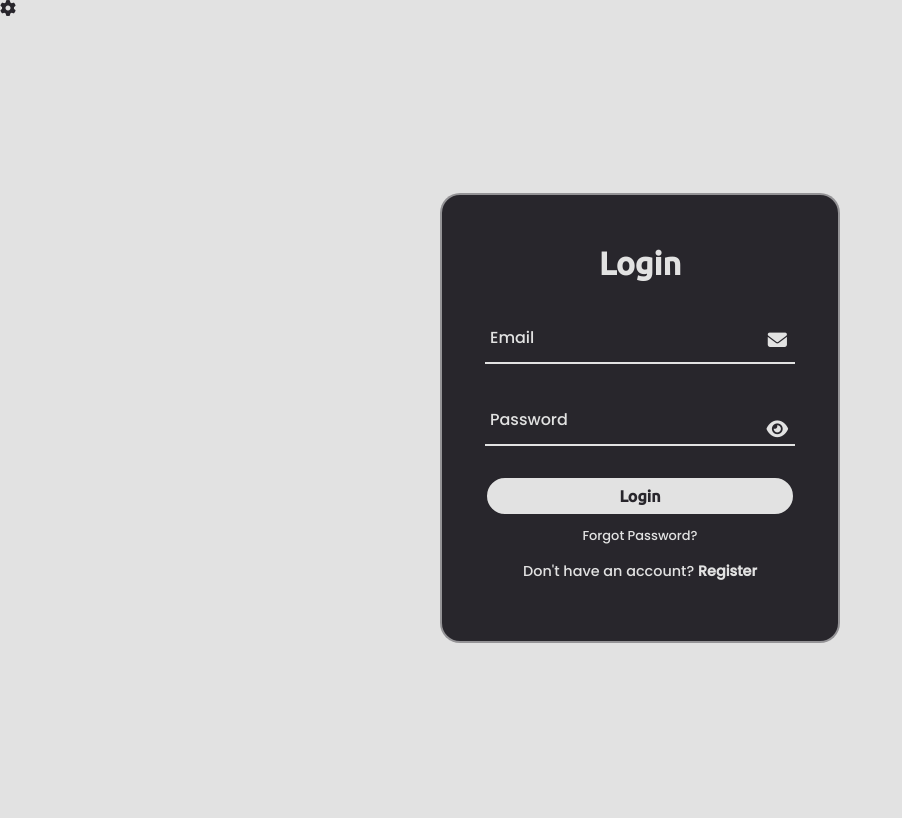
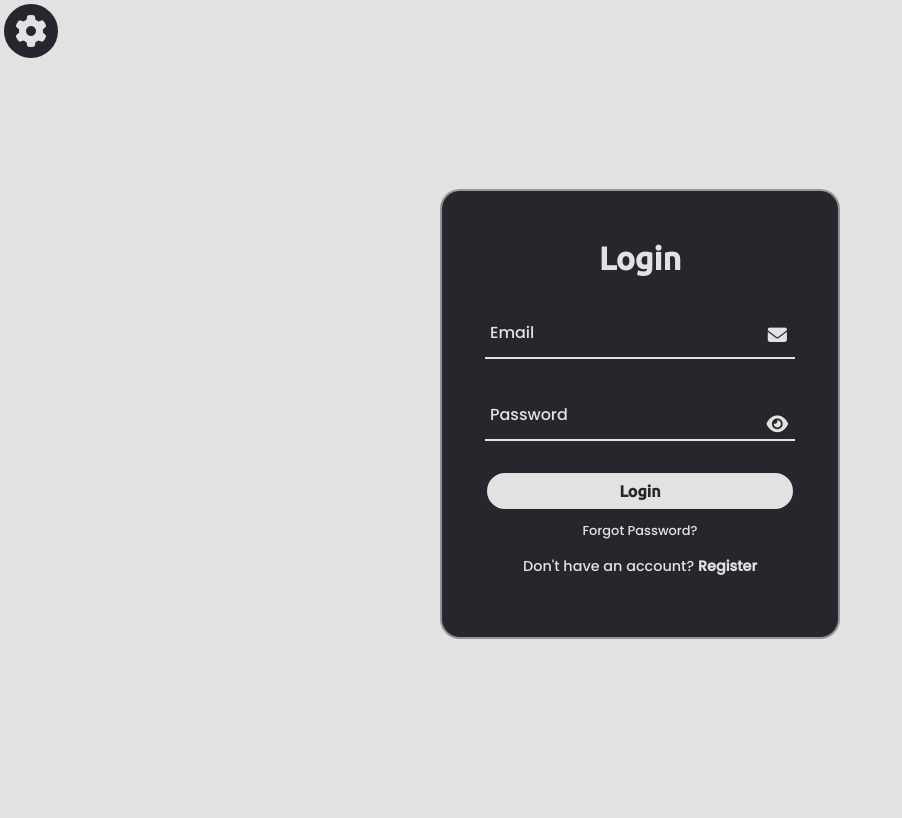
Before and after one commit to NeelSavsani/Registration-System, a PHP site: page /login.html in a window 1280 px wide. Shown: the whole page, without its empty margins (0-902 px from the left). After the commit the page ends 639 px from the top, so only its background shows below. Run offline with PHP 8.4, Linux system fonts and the light colour scheme; some libraries are stand-ins or nearby versions.

Commit message:
Update login.css
added style to day-night toggle button and changed the height of section

```diff
--- a/FrontEnd/Login/login.css
+++ b/FrontEnd/Login/login.css
@@ -15,6 +15,7 @@ body
 {
     --bg-color: #e2e2e2;
     --text-color: #28262C;
+    --primary-color: #000;
 
 }
 section
@@ -23,14 +24,29 @@ section
     justify-content: center;
     align-items: center;
     word-wrap: 100%;
-    height: 100vh;
+    height: 90vh;
     background-size: cover;
     background-position: center;
 
 }
 
-i{
-    color: var(--text-color);
+i.fa-gear{
+    position: relative;
+    top: 0.5vh;
+    left: 0.5vh;
+    font-size: 2em;
+    padding: 0.7%;
+    border-radius: 100%;
+    border: 2px solid var(--text-color);
+    color: var(--bg-color);
+    background: var(--text-color);
+    cursor: pointer;
+    transition: all 0.3s linear;
+}
+
+.fa-gear:hover{
+    box-shadow: 2px 2px 10px 0px var(--primary-color) inset;
+    transition: all 0.3s linear;
 }
 
 .login-box
@@ -112,6 +128,7 @@ i{
     color: var(--bg-color);
     font-size: 1em;
     line-height: 40px;
+    cursor: pointer;
 }
 
 .remember-forgot
@@ -200,6 +217,7 @@ body.dark
 {
     --bg-color: #28262C;
     --text-color: #e2e2e2;
+    --primary-color: grey;
 }
 
 
```
